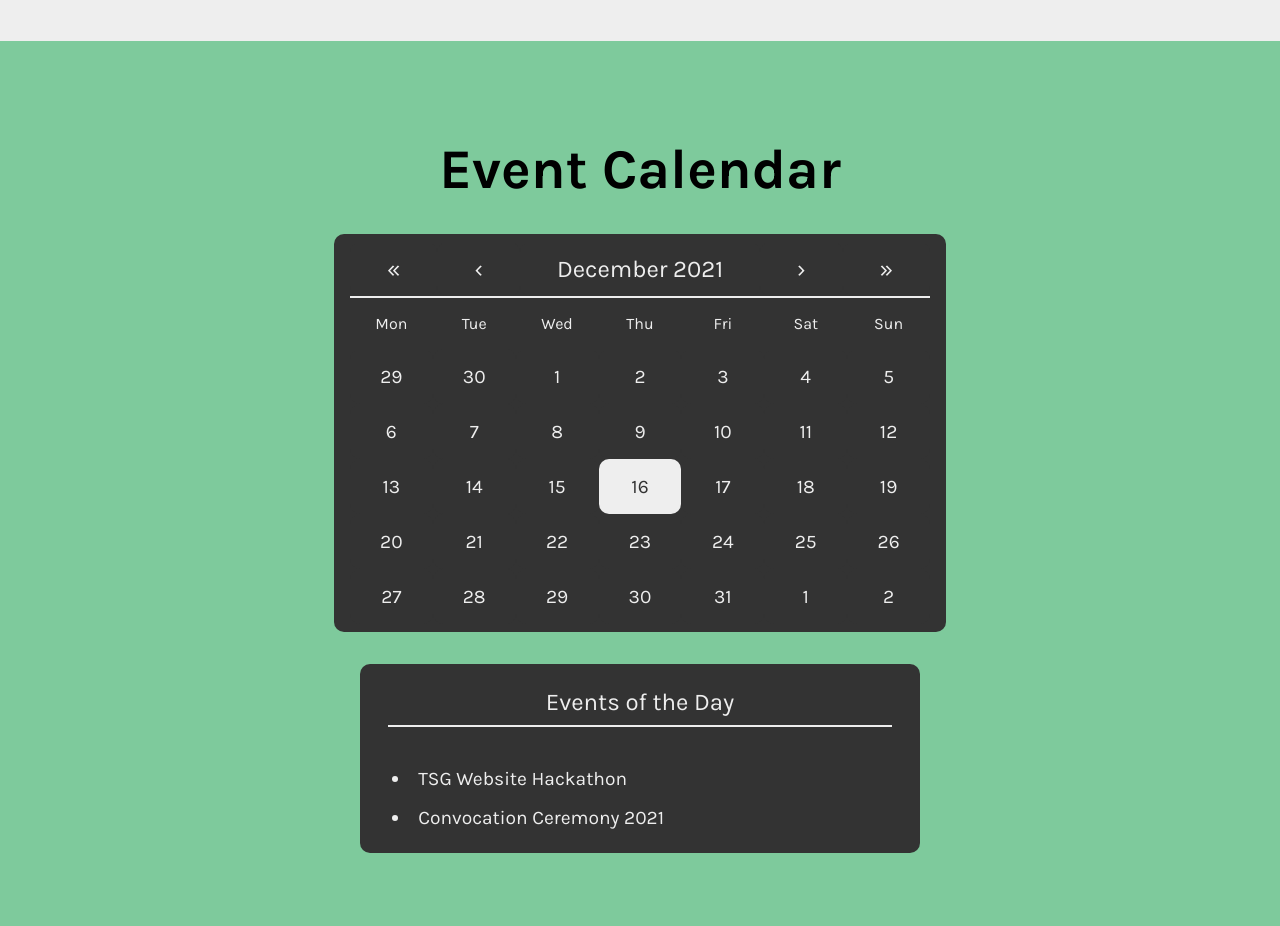
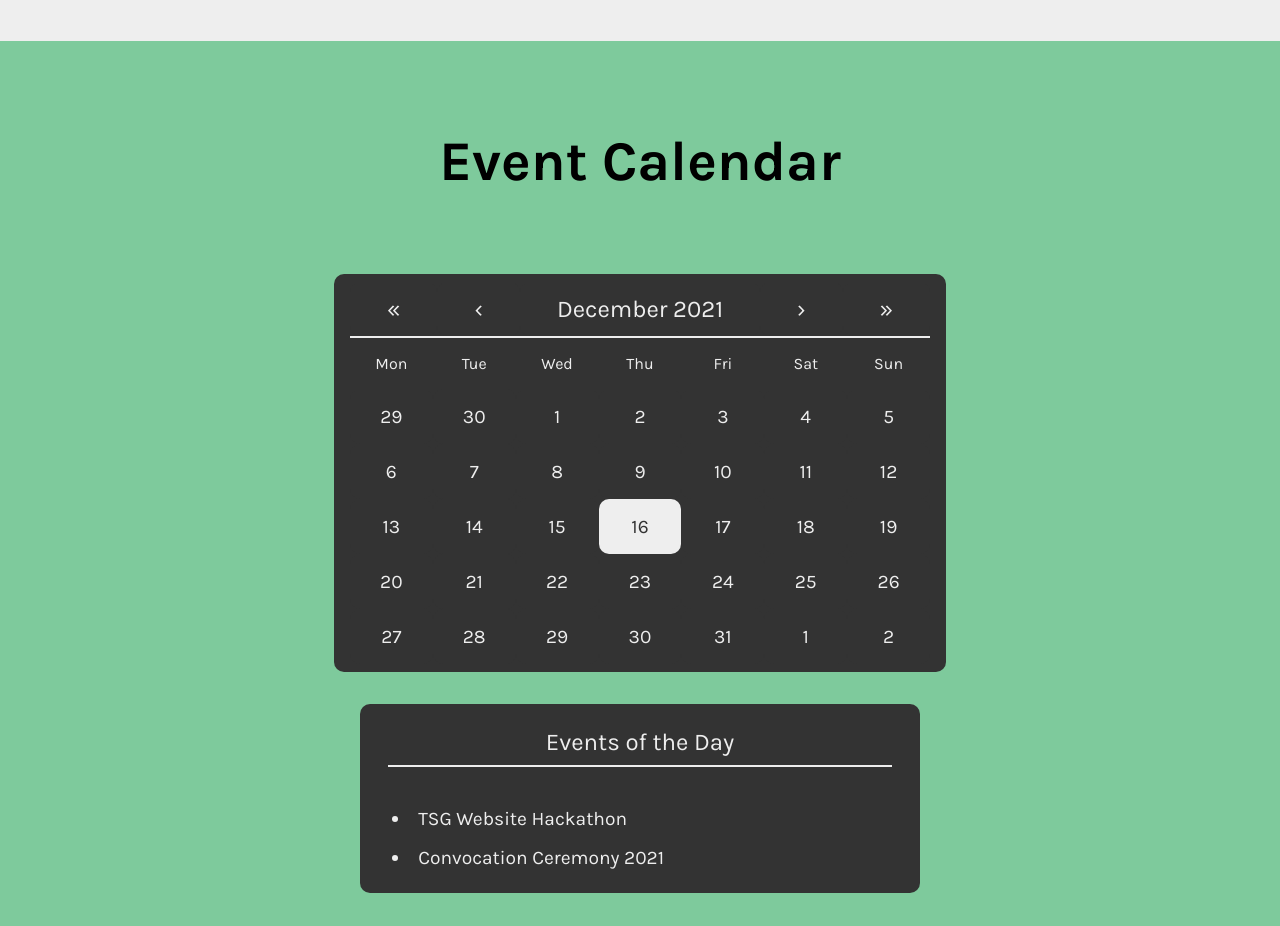
Before and after one commit to Hack-TeeEssGee/frontend, a React (Create React App) app: page / in a window 1280 px wide. Shown: the part 1900-2826 px from the top of the page. Built offline with nearby package versions, Linux system fonts and the light colour scheme.

Commit message:
centered event head
event head margin added

```diff
--- a/src/styles/_landing.scss
+++ b/src/styles/_landing.scss
@@ -132,6 +132,12 @@
       align-items: center;
     }
   }
+  h1 {
+    @include sm {
+      text-align: center;
+    }
+    margin: 1.5rem 0.5rem 5rem 0.5rem;
+  }
 
   .calendar-wrapper {
     background-color: $text-primary-color;
```
